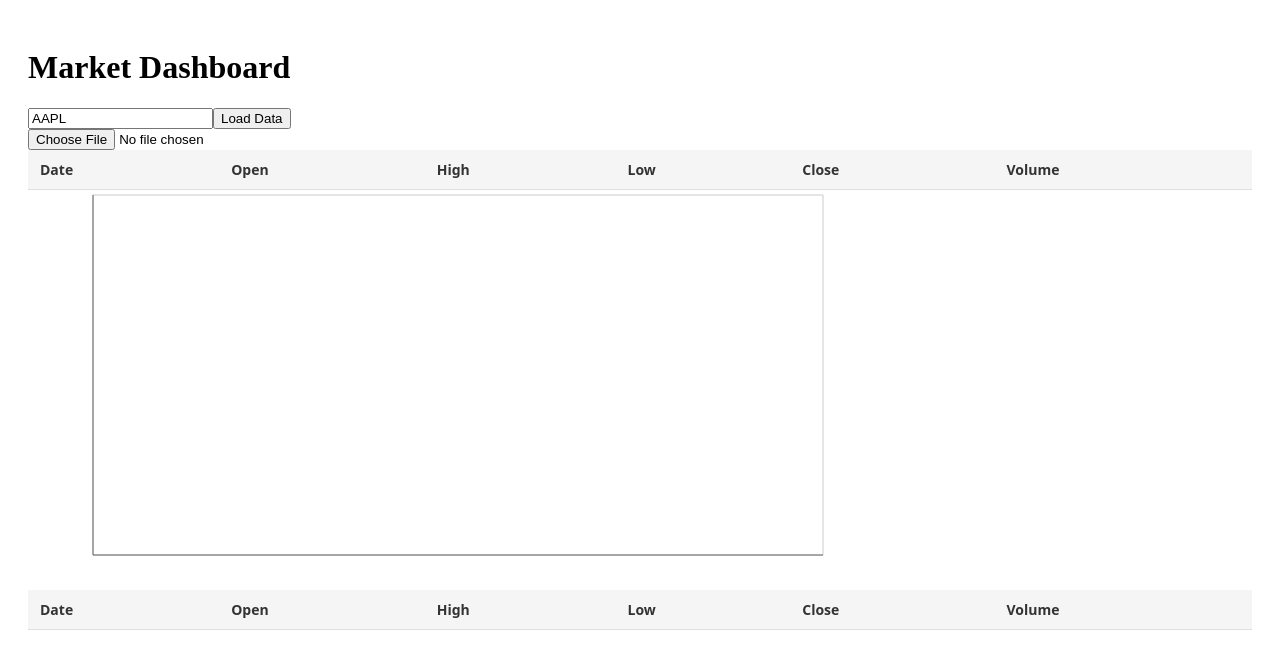
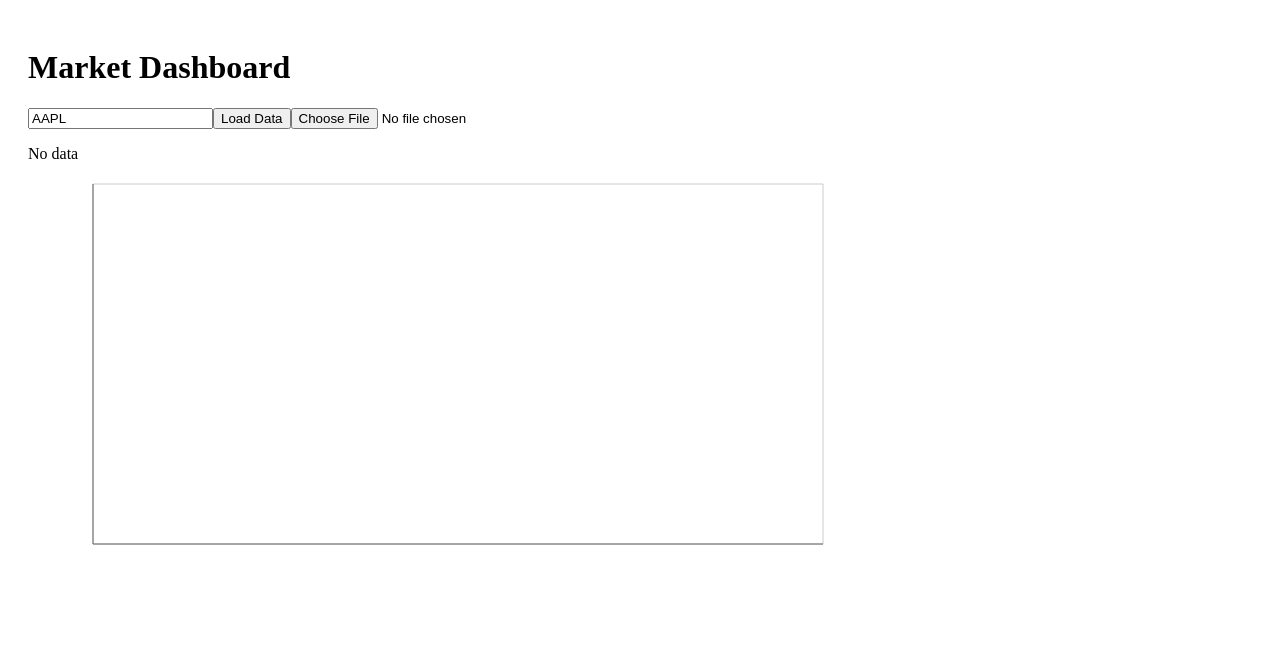
Before and after one commit to Rezaatae/MarketWise, a React (Vite) app in the folder frontend/frontend/: page / in a window 1280 px wide. Shown: the top 656 px of the page. Built offline with nearby package versions, Linux system fonts and the light colour scheme.

Commit message:
restructure frontend

```diff
--- a/frontend/frontend/src/App.tsx
+++ b/frontend/frontend/src/App.tsx
@@ -1,36 +1,34 @@
-import { useState } from "react";
+import { useMarketData } from "./hooks/useMarketData";
+import SymbolInput from "./components/SymbolInput";
+import LoadButton from "./components/LoadButton";
+import FileUploader from "./components/FileUploader";
+import OHLCVTable from "./components/OHLCVTable";
 import PriceChart from "./components/PriceChart";
-import { useMarket } from "./hooks/useMarket";
-import OHLCVTable from "./components/Table/OHLCVTable";
-import FileUploader from "./components/FileUploader/FileUploader";
-import { useFileUploader } from "./hooks/useFileUploader";
 
 function App() {
-  const [symbol, setSymbol] = useState("AAPL");
-  const { data, load } = useMarket();
-  const { upload, loading, error, fileData } = useFileUploader();
-
+  const {
+      data,
+      symbol,
+      setSymbol,
+      loadAlpha,
+      loadCSV,
+      loading,
+      error,
+    } = useMarketData();
 
   return (
-    <div style={{ padding: "20px" }}>
+    <div style={{ padding: 20 }}>
       <h1>Market Dashboard</h1>
 
-      <input
-        value={symbol}
-        onChange={(e) => setSymbol(e.target.value)}
-      />
+      <SymbolInput value={symbol} onChange={setSymbol} />
+      <LoadButton onClick={loadAlpha} loading={loading} />
 
-      <button onClick={() => load(symbol)}>
-        Load Data
-      </button>
+      <FileUploader onUpload={loadCSV} />
 
-      <div>
-        <FileUploader onUpload={upload} loading={loading} />
-        {error && <p style={{ color: "red" }}>{error}</p>}
-      </div>
-      <OHLCVTable data={fileData ?? []} />
+      {error && <p style={{ color: "red" }}>{error}</p>}
+
+      <OHLCVTable data={data} />
       <PriceChart data={data} />
-      <OHLCVTable data={data} />
     </div>
   );
 }
--- a/frontend/frontend/src/api/market.tsx
+++ b/frontend/frontend/src/api/market.tsx
@@ -1,9 +1,17 @@
-// src/api/market.ts
-import type { components } from "../types/api";
+const BASE_URL = "http://localhost:8000";
 
-type PriceResponse = components["schemas"]["PriceResponse"];
+export async function fetchAlpha(symbol:string) {
+  const res = await fetch(`${BASE_URL}/api/market/prices/${symbol}`)
+  return res.json();
+}
 
-export const fetchPrices = async (symbol: string): Promise<PriceResponse> => {
-  const res = await fetch(`http://localhost:8000/api/market/prices/${symbol}`);
+export async function uploadCSV(file: File, symbol: string) {
+  const formData = new FormData();
+  formData.append("file", file);
+
+  const res = await fetch(`${BASE_URL}/api/upload/upload-csv"`,{
+    method: "POST",
+    body: formData,
+  });
   return res.json();
-};
+}
--- a/frontend/frontend/src/api/uploadFile.tsx
+++ /dev/null
@@ -1,18 +0,0 @@
-
-export async function uploadFile(file: File){
-    if (!file) return;
-
-    const formData = new FormData();
-    formData.append("file", file);
-
-    const res = await fetch("http://localhost:8000/api/upload/upload-csv", {
-      method: "POST",
-      body: formData,
-    });
-
-    if (!res.ok) {
-        throw new Error("Upload failed");
-    }
-
-    return res.json();
-  };
--- /dev/null
+++ b/frontend/frontend/src/components/FileUploader.tsx
@@ -0,0 +1,17 @@
+type Props = {
+  onUpload: (file: File) => void;
+};
+
+export default function FileUploader({ onUpload }: Props) {
+  return (
+    <input
+      type="file"
+      accept=".csv"
+      onChange={(e) => {
+        if (e.target.files?.[0]) {
+          onUpload(e.target.files[0]);
+        }
+      }}
+    />
+  );
+}
--- a/frontend/frontend/src/components/FileUploader/FileUploader.tsx
+++ /dev/null
@@ -1,20 +0,0 @@
-export default function FileUploader({
-  onUpload,
-  loading,
-}: {
-  onUpload: (file: File) => void;
-  loading: boolean;
-}) {
-  const handleChange = (e: React.ChangeEvent<HTMLInputElement>) => {
-    if (e.target.files?.[0]) {
-      onUpload(e.target.files[0]);
-    }
-  };
-
-  return (
-    <div>
-      <input type="file" onChange={handleChange} />
-      {loading && <p>Uploading...</p>}
-    </div>
-  );
-}
--- /dev/null
+++ b/frontend/frontend/src/components/LoadButton.tsx
@@ -0,0 +1,12 @@
+type Props = {
+  onClick: () => void;
+  loading: boolean;
+};
+
+export default function LoadButton({ onClick, loading }: Props) {
+  return (
+    <button onClick={onClick} disabled={loading}>
+      {loading ? "Loading..." : "Load Data"}
+    </button>
+  );
+}
--- a/frontend/frontend/src/components/Table/OHLCVTable.tsx
+++ b/frontend/frontend/src/components/OHLCVTable.tsx
@@ -1,27 +1,17 @@
-import React from "react";
-import "./OHLCVTable.css";
-
-type OHLCVTableRow = {
+type Row = {
   date: string;
   price: {
-            /** Open */
     open: number;
-            /** High */
     high: number;
-            /** Low */
     low: number;
-            /** Close */
     close: number;
-            /** Volume */
     volume: number;
   };
 };
 
-type Props = {
-  data: OHLCVTableRow[];
-};
+export default function OHLCVTable({ data }: { data: Row[] }) {
+  if (!data || data.length === 0) return <p>No data</p>;
 
-const OHLCVTable: React.FC<Props> = ({ data }) => {
   return (
     <table>
       <thead>
@@ -34,7 +24,6 @@ const OHLCVTable: React.FC<Props> = ({ data }) => {
           <th>Volume</th>
         </tr>
       </thead>
-
       <tbody>
         {data.map((row) => (
           <tr key={row.date}>
@@ -49,6 +38,4 @@ const OHLCVTable: React.FC<Props> = ({ data }) => {
       </tbody>
     </table>
   );
-};
-
-export default OHLCVTable;
+}
--- /dev/null
+++ b/frontend/frontend/src/components/SymbolInput.tsx
@@ -0,0 +1,14 @@
+type Props = {
+  value: string;
+  onChange: (val: string) => void;
+};
+
+export default function SymbolInput({ value, onChange }: Props) {
+  return (
+    <input
+      value={value}
+      onChange={(e) => onChange(e.target.value)}
+      placeholder="Enter symbol"
+    />
+  );
+}
--- a/frontend/frontend/src/components/Table/OHLCVTable.css
+++ /dev/null
@@ -1,29 +0,0 @@
-table {
-  width: 100%;
-  border-collapse: collapse;
-  font-family: system-ui, -apple-system, sans-serif;
-  font-size: 14px;
-}
-
-thead {
-  background-color: #f5f5f5;
-}
-
-th, td {
-  text-align: left;
-  padding: 10px 12px;
-  border-bottom: 1px solid #e0e0e0;
-}
-
-th {
-  font-weight: 600;
-  color: #333;
-}
-
-tbody tr:hover {
-  background-color: #fafafa;
-}
-
-tbody tr:last-child td {
-  border-bottom: none;
-}
--- a/frontend/frontend/src/hooks/useFileUploader.tsx
+++ /dev/null
@@ -1,31 +0,0 @@
-import { useState } from "react";
-import { uploadFile } from "../api/uploadFile";
-
-export function useFileUploader() {
-  const [loading, setLoading] = useState(false);
-  const [error, setError] = useState<string | null>(null);
-  const [fileData, setFileData] = useState<any>(null);
-
-  const upload = async (file: File) => {
-    setLoading(true);
-    setError(null);
-
-    try {
-      const result = await uploadFile(file);
-      setFileData(result);
-      return result;
-    } catch (err: any) {
-      setError(err.message || "Upload failed");
-      throw err;
-    } finally {
-      setLoading(false);
-    }
-  };
-
-  return {
-    upload,
-    loading,
-    error,
-    fileData,
-  };
-}
--- a/frontend/frontend/src/hooks/useMarket.tsx
+++ /dev/null
@@ -1,32 +0,0 @@
-import { useState } from "react";
-import { fetchPrices } from "../api/market";
-import type { components } from "../types/api";
-
-type PricePoint = {
-  date: string;
-  price: {
-            open: number;
-            high: number;
-            low: number;
-            close: number;
-            volume: number;
-        };
-};
-
-type PriceResponse = components["schemas"]["PriceResponse"];
-
-
-export const useMarket = () => {
-    const [data, setData] = useState<PricePoint[]>([]);
-    const load = async (symbol: string) => {
-        const res: PriceResponse = await fetchPrices(symbol);
-        const formatted: PricePoint[] = res.timestamps.map((t, i) => ({
-            date: t,
-            price: res.prices[i],
-            }));
-        setData(formatted);
-  };
-
-  return {data, load}
-
-}
--- /dev/null
+++ b/frontend/frontend/src/hooks/useMarketData.tsx
@@ -0,0 +1,42 @@
+import { useState } from "react";
+import { fetchAlpha, uploadCSV } from "../api/market";
+
+export function useMarketData() {
+    const [data, setData] = useState<any[]>([])
+    const [symbol, setSymbol] = useState("AAPL");
+    const [loading, setLoading] = useState(false)
+    const [error, setError] = useState<string | null>(null);
+
+    const loadAlpha = async () => {
+        try {
+            setLoading(true);
+            const res = await fetchAlpha(symbol);
+            setData(res.data);
+        }catch (e){
+            setError("Failed to load market data");
+        }finally{
+            setLoading(false);
+        }
+    };
+
+    const loadCSV = async (file: File) => {
+        try {
+            setLoading(true);
+        const res = await uploadCSV(file, symbol);
+            setData(res.data);
+        } catch (e) {
+            setError("Failed to upload CSV");
+        } finally {
+            setLoading(false);
+        }
+    };
+    return {
+    data,
+    symbol,
+    setSymbol,
+    loadAlpha,
+    loadCSV,
+    loading,
+    error,
+  };
+}
```
Lines whose indentation alone changed are shown as unchanged.
